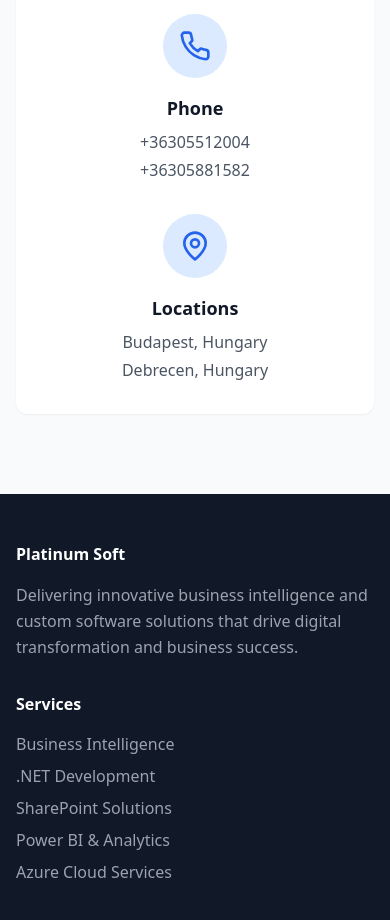
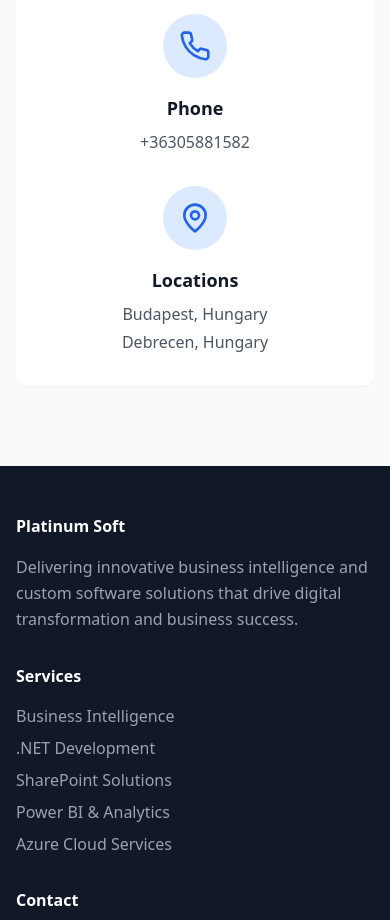
Before and after one commit to rothlajos/plsoftwebsite, a React (Vite) app: page / in a window 390 px wide. Shown: the part 7340-8260 px from the top of the page. Built offline with nearby package versions, Linux system fonts and the light colour scheme.

Commit message:
Remove a phone number from Contact component
Removed one phone number from the contact details.

```diff
--- a/src/components/Contact.tsx
+++ b/src/components/Contact.tsx
@@ -31,7 +31,6 @@
                 </div>
                 <h3 className="font-semibold text-gray-900 text-lg mb-2">Phone</h3>
                 <div className="space-y-1">
-                  <p className="text-gray-600">+36305512004</p>
                   <p className="text-gray-600">+36305881582</p>
                 </div>
               </div>
```
